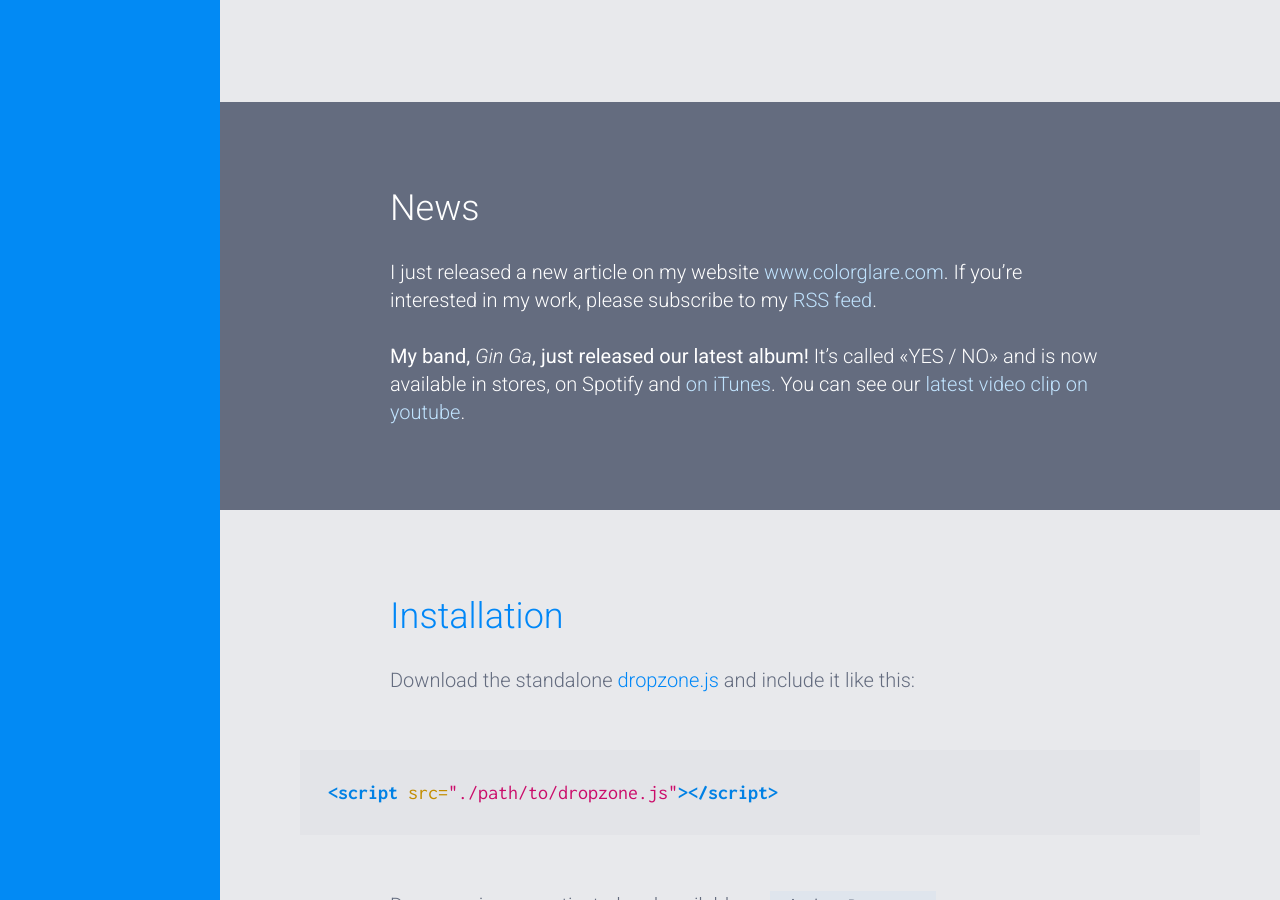
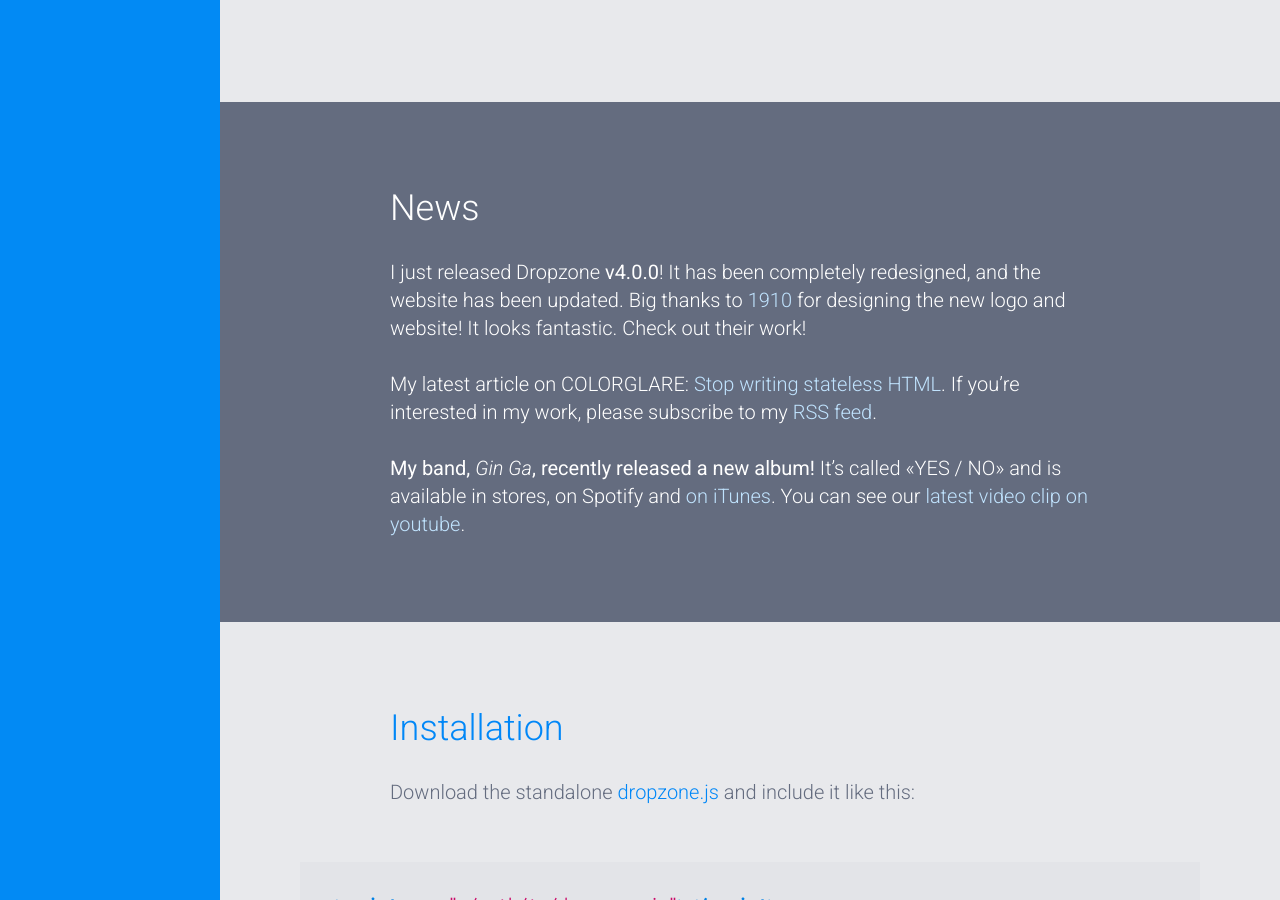
Before and after one commit to dropzone/dropzone, a Jekyll site: the page built from new.md, in a window 1280 px wide and 900 px high, scrolled down 1346 px. Built offline with Jekyll 4.4.1, drawn with Linux system fonts in a browser that asks for light colours; some of the changed text lies outside the part shown.

Commit message:
feat: add v4.0.0 info and 1910 note
also updated all paths

```diff
--- a/new.md
+++ b/new.md
@@ -26,10 +26,15 @@
 News
 ====
 
-I just released a new article on my website [www.colorglare.com](http://www.colorglare.com/2014/11/24/stateless-html.html).
+I just released Dropzone **v4.0.0**! It has been completely redesigned, and
+the website has been updated. Big thanks to [1910](http://www.weare1910.com)
+for designing the new logo and website! It looks fantastic. Check out their
+work!
+
+My latest article on COLORGLARE: [Stop writing stateless HTML](http://www.colorglare.com/2014/11/24/stateless-html.html).
 If you’re interested in my work, please subscribe to my [RSS feed](http://www.colorglare.com/feed.xml).
 
-**My band, *Gin Ga*, just released our latest album!** It’s called «YES / NO» and is now available
+**My band, *Gin Ga*, recently released a new album!** It’s called «YES / NO» and is available
 in stores, on Spotify and [on iTunes](https://itunes.apple.com/at/album/yes-no/id722931771).
 You can see our [latest video clip on youtube](http://youtu.be/3EPWhYmgdJk).
 
@@ -41,7 +46,7 @@
 Installation
 ============
 
-Download the standalone [dropzone.js](https://raw.github.com/enyo/dropzone/master/downloads/dropzone.js)
+Download the standalone [dropzone.js](https://raw.github.com/enyo/dropzone/master/dist/dropzone.js)
 and include it like this:
 
 {% highlight html %}
@@ -85,7 +90,7 @@
 Dropzone is also available as an [AMD module](https://github.com/amdjs/amdjs-api/wiki/AMD)
 for [RequireJS](http://requirejs.org).
 
-You can find the [dropzone-amd-module](https://raw.github.com/enyo/dropzone/master/downloads/dropzone-amd-module.js)
+You can find the [dropzone-amd-module](https://raw.github.com/enyo/dropzone/master/dist/dropzone-amd-module.js)
 in the downloads folder.
 
 
```
Also changed, not shown: other parts of new.md (+2 -2 lines).
